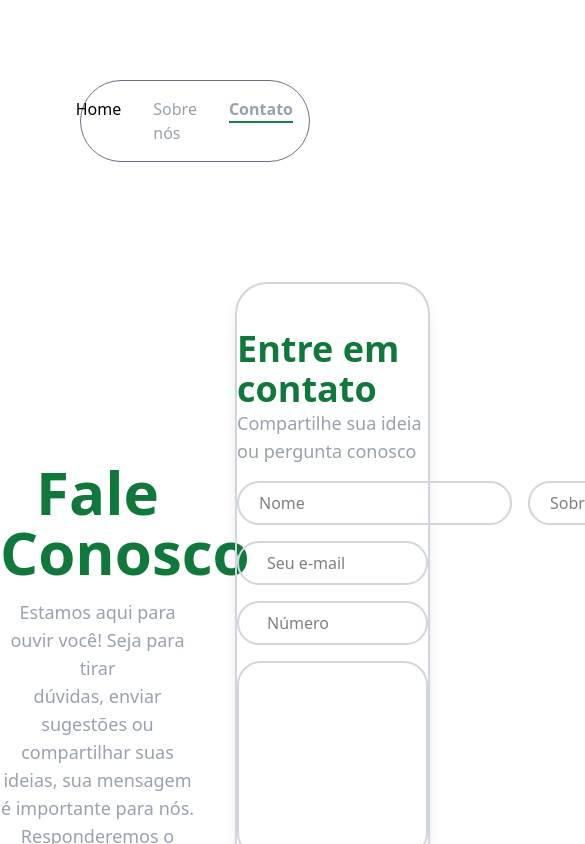
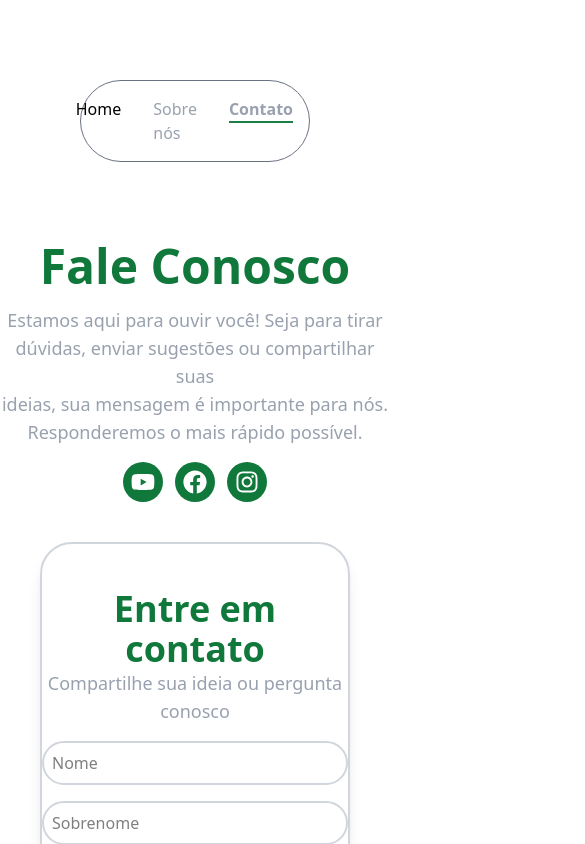
Before and after one commit to newberg85/qr-cultural, a Next.js app: page /contato in a window 390 px wide. Shown: the top 844 px of the page, 585 px wide, since content can reach past the window. Built offline with nearby package versions, Linux system fonts and the light colour scheme.

Commit message:
Alteração na responsividade

```diff
--- a/Components/Footer.jsx
+++ b/Components/Footer.jsx
@@ -111,13 +111,13 @@ const Footer = () => {
             <h3 className="text-lg font-semibold mb-4">Desenvolvido por</h3>
             <ul className="space-y-2">
               <li>
-                <a href="https://www.instagram.com/lxtycia_?igsh=OGNxcDgyOTcwNmIz" target="_blank" className="flex items-center text-white hover:text-gray-400 transition">
+                <a href="https://www.instagram.com/_devberg?utm_source=ig_web_button_share_sheet&igsh=YWwyNWsyM296Mnhu" target="_blank" className="flex items-center text-white hover:text-gray-400 transition">
                   <BsInstagram className="mr-3" size={15} />
                   <p>Wandemberg Viana</p>
                 </a>
               </li>
               <li>
-                <a href="https://www.instagram.com/_devberg?utm_source=ig_web_button_share_sheet&igsh=YWwyNWsyM296Mnhu" target="_blank" className="flex items-center text-white hover:text-gray-400 transition">
+                <a href="https://www.instagram.com/lxtycia_?igsh=OGNxcDgyOTcwNmIz" target="_blank" className="flex items-center text-white hover:text-gray-400 transition">
                   <BsInstagram className="mr-3" size={15} />
                   <p>Letycia Santos</p>
                 </a>
--- a/app/contato/page.jsx
+++ b/app/contato/page.jsx
@@ -9,9 +9,9 @@ export default function Home() {
   return (
     <div className="font-sans flex flex-col min-h-screen w-full">
       <Header />
-       <div className='flex flex-row w-full'>
-          <div  className='flex flex-col w-[50%] pt-[220px]'>
-             <h1 className='text-[#10783B] font-semibold text-6xl text-center pb-4'>Fale Conosco</h1>
+       <div className='flex flex-col md:flex-row w-full'>
+          <div  className='flex flex-col md:w-[50%] md:pt-[220px]'>
+             <h1 className='text-[#10783B] font-semibold text-5xl md:text-6xl text-center pb-4'>Fale Conosco</h1>
              <p className='text-gray-400 text-center text-lg justify-between'>
                 Estamos aqui para ouvir você! Seja para tirar <br />
                 dúvidas, enviar sugestões ou compartilhar suas<br />
@@ -31,13 +31,13 @@ export default function Home() {
 
               </div>
           </div>
-          <div className='w-[50%] m-10'>
-            <Form action="" className='w-[600] flex flex-col py-[45px] px-[65] border-2 border-gray-300 rounded-4xl shadow-lg'>
-              <h2 className=' justify-end text-[#10783b] text-4xl font-bold'>Entre em contato</h2>
-              <p className='text-gray-400 mb-4 text-lg'>Compartilhe sua ideia ou pergunta conosco</p>
-              <div className='flex space-x-4'>
-              <input type='text' placeholder='Nome' className='border-2 border-gray-300 rounded-full py-2 px-5 mb-4 focus:outline-none focus:border-2 focus:border-[#10783b]'/>
-              <input type='text' placeholder='Sobrenome' className='border-2 border-gray-300 rounded-full py-2 px-5 mb-4 focus:outline-none focus:border-2 focus:border-[#10783b]'/>
+          <div className='md:w-[50%] m-10'>
+            <Form action="" className=' md:w-[600px] mx-auto flex flex-col py-[45px] px-[65] border-2 border-gray-300 rounded-4xl shadow-lg'>
+              <h2 className='text-center md:text-start text-[#10783b] text-4xl font-bold'>Entre em contato</h2>
+              <p className='text-center  md:text-start text-gray-400 mb-4 text-lg'>Compartilhe sua ideia ou pergunta conosco</p>
+              <div className='flex flex-col md:flex-row md:space-x-4 w-full'>
+              <input type='text' placeholder='Nome' className='border-2 border-gray-300 rounded-full py-2 md:w-[50%] px-2 mb-4 focus:outline-none focus:border-2 focus:border-[#10783b]'/>
+              <input type='text' placeholder='Sobrenome' className='border-2 border-gray-300 rounded-full py-2 md:w-[50%] px-2 mb-4 focus:outline-none focus:border-2 focus:border-[#10783b]'/>
               </div>
               <div className="flex items-center border-2 border-gray-300 rounded-full px-4 mb-4">
                 <GoMail className="text-gray-700 mr-3" />
--- a/app/pontos-turisticos/page.jsx
+++ b/app/pontos-turisticos/page.jsx
@@ -6,8 +6,8 @@ import { FaInstagram, FaYoutube, FaFacebook, FaArrowLeft } from 'react-icons/fa'
 
 const page = () => {
   return (
-    <div className='flex flex-row w-full items-center'>
-      <div className='flex flex-col w-[60%] justify-center items-start'>
+    <div className='flex flex-col md:flex-row w-full items-center'>
+      <div className='flex flex-col md:w-[60%] justify-center items-start'>
         <div className='flex flex-row w-[80%] text-sm  justify-start items-center border-2 mx-auto border-gray-300 rounded-full '>
             <button className='bg-[#10783b] rounded-tl-full rounded-bl-full p-4 text-white'>
             <Link href="/">
@@ -17,7 +17,7 @@ const page = () => {
             <h1 className='ml-5 text-[#10783b] text-lg font-semibold border-b-2 border-[#10783b]'>Pontos Turísticos</h1>
         </div>
 
-        <div className='flex flex-col w-full justify-center items-start p-15'>
+        <div className='flex flex-col w-full justify-center md:items-start p-15'>
             <h1 className='text-5xl font-semibold text-[#10783b] mb-3'>Praça Capistrano <br />
             de Abreu</h1>
             <p className='text-gray-500 mb-4 text-xl'>
@@ -45,7 +45,7 @@ const page = () => {
              </div>
         </div>
       </div>
-       <div className='w-[40%] flex justify-center items-center h-[729px]'>
+       <div className='md:w-[40%] flex justify-center items-center h-[60%]  md:h-[729px] md:m-0'>
         <img src="/paisagem.jpg" alt="Praça Capistrano De Abreu"  className='w-full h-full object-cover'/>
        </div>
     </div>
--- a/app/sobre/Destaques.jsx
+++ b/app/sobre/Destaques.jsx
@@ -37,8 +37,8 @@ export default function Destaques() {
     <div className=" w-full p-10 justify-center">
       <div className=" w-full p-10 justify-center">
             <div className='flex flex-col w-full justify-center items-center mb-5'>
-                <h1 className='text-[#10783B] font-semibold text-5xl pb-3'>Destaques Anuais</h1>
-                <div className='border-b-3 border-[#10783B] w-[1400px]'></div>
+                <h1 className='text-[#10783B] font-semibold text-4xl md:text-5xl pb-3'>Destaques Anuais</h1>
+                <div className='border-b-3 border-[#10783B] w-[100%] md:w-[1400px]'></div>
             </div>
         <div className="flex flex-wrap gap-6 justify-center">
           {photos.map((p) => (
```
Also changed, not shown: app/sobre/page.jsx (+19 -19 lines).
